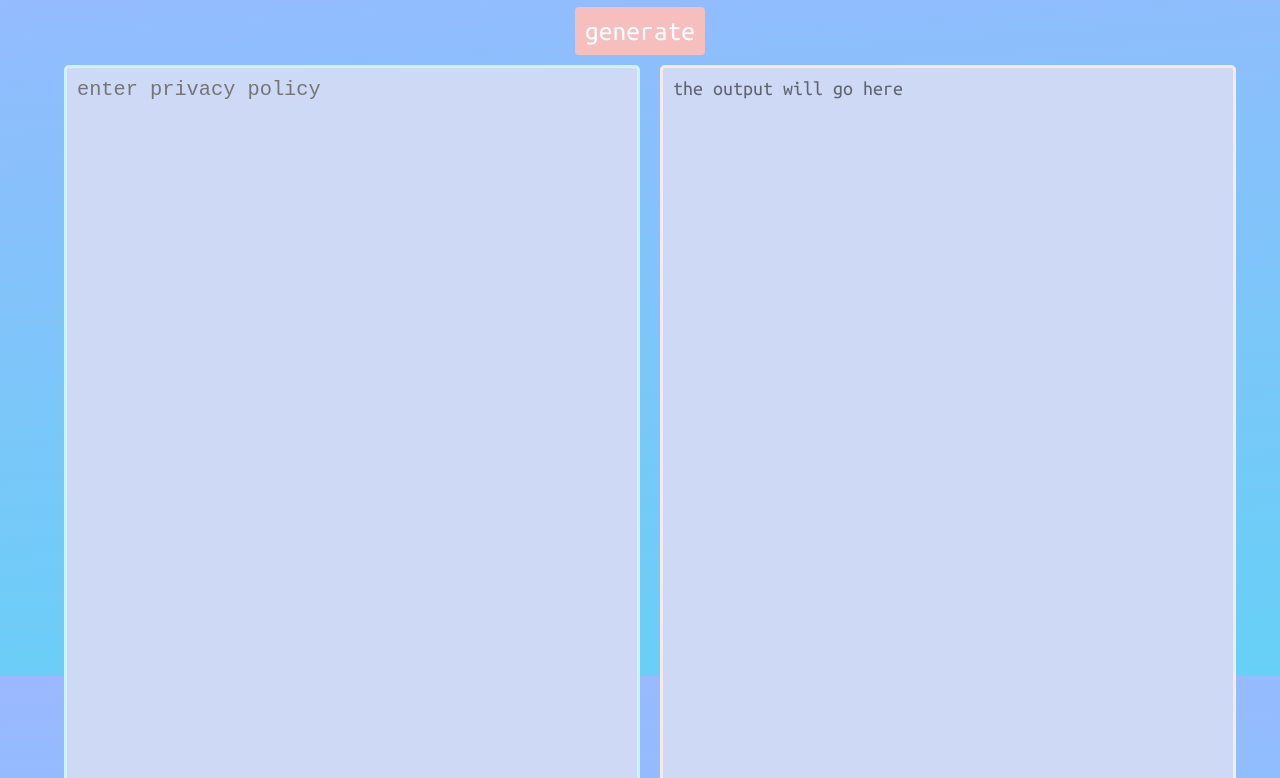
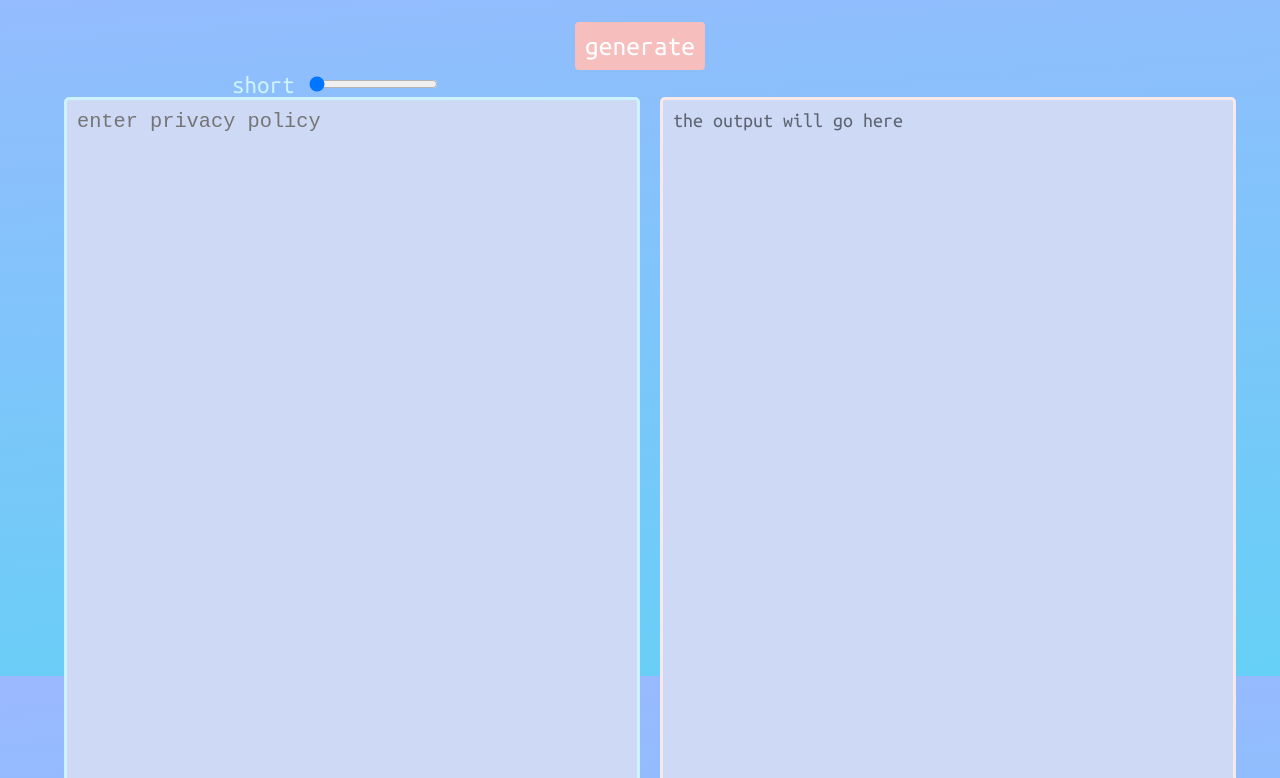
Before and after one commit to Atticus-Wong/hackdavis24, a website: page index.html in a window 1280 px wide. Shown: the part 124-902 px from the top of the page. Drawn offline with Linux system fonts and the light colour scheme.

Commit message:
position slider above input box

```diff
--- a/index.css
+++ b/index.css
@@ -1,11 +1,13 @@
 #mainbody {
     animation: fade-in 0.5s, set-down 0.5s;
+    width: 90% !important;
 }
 
 #name-holder {
     display: grid;
     grid-template-columns: auto min-content auto;
     animation: fade-in 0.5s;
+    margin-bottom: 2em;
 }
 
 #name {
@@ -15,3 +17,16 @@
     white-space: nowrap;
     animation: typing 0.5s steps(5, end);
 }
+
+#slide_label {
+    display: inline-block;
+    width: 20%;
+    text-align: right;
+    margin-top: 0;
+    vertical-align: middle;
+}
+
+#slide_inner {
+    margin-top: 0;
+    vertical-align: middle;
+}
--- a/index.html
+++ b/index.html
@@ -29,17 +29,18 @@
     <h1 id="name">privy</h1>
         <div><!--blank--></div>
     </div>
-    <form id="slider">
-        <label for="slide_inner">0</label><input id="slide_inner" onchange="slide()" type="range" min="1" max="3" value="0" class="slider">
-      </form>
-        <!-- <div class="slidecontainer">
-            <label for="myRange" id="selector"></label>
-            <input type="range" min="1" max="3" value="2" class="slider" id="myRange">
-        </div> -->
-    <button id="generateButton">generate</button>
-    <div id="mainbody" class="split">
-        <textarea id="priv-pol" placeholder="enter privacy policy" cols="10"></textarea>
-        <div id="response">the output will go here</div>
+    <div id="mainbody">
+        <div>
+            <button id="generateButton">generate</button>
+            <form id="slider">
+                <label for="slide_inner" id="slide_label">0</label>
+                <input id="slide_inner" onchange="slide()" type="range" min="1" max="3" value="0" class="slider">
+            </form>
+        </div>
+        <div class="split">
+            <textarea id="priv-pol" placeholder="enter privacy policy" cols="10"></textarea>
+            <div id="response">the output will go here</div>
+        </div>
     </div>
 </body>
 </html>
--- a/style.css
+++ b/style.css
@@ -38,7 +38,7 @@ body {
     background-color: var(--bg-pink);
     font-family: inherit;
     text-align: center;
-    margin: 0.5rem auto;
+    margin: auto;
     font-size: 1.1em;
     padding: 0.5rem;
     color: #fff;
@@ -93,8 +93,8 @@ strong:after {
     display: grid;
     grid-template-columns: 50% 50%;
     column-gap: 1rem;
-    margin:auto;
-    width: 90% !important;
+    height: 100%;
+    margin: auto;
 }
 
 #priv-pol, #response {
```
